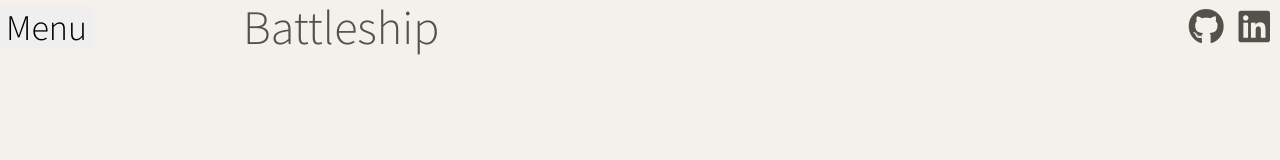
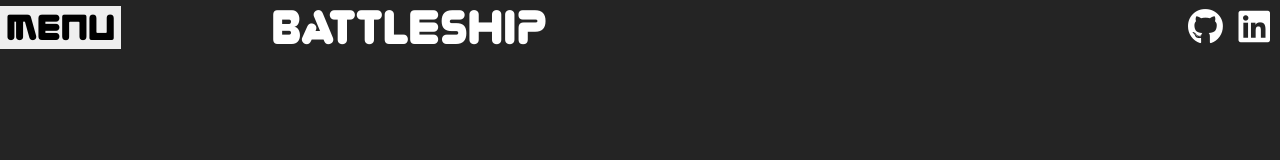
Before and after one commit to taejin5314/battle-ship, a website: page public/index.html in a window 1280 px wide. Drawn offline with nearby package versions, Linux system fonts and the light colour scheme.

Commit message:
add font and color

```diff
--- a/public/styles/layout.css
+++ b/public/styles/layout.css
@@ -3,8 +3,13 @@
  * https://css-tricks.com/international-box-sizing-awareness-day/
  * Do not modify these two selectors, please
  */
- html {
+html {
   box-sizing: border-box;
+}
+
+@font-face {
+  font-family: zorque;
+  src: url('../fonts/zorque.ttf');
 }
 
 *, *:before, *:after {
@@ -12,10 +17,10 @@
 }
 
 body {
-  color: #545149;
-  background-color: #f4f1ec;
+  color: #ffffff;
+  background-color: #242424;
   font-size: 24px;
-  font-family: "Source Sans Pro", sans-serif;
+  font-family: zorque;
   min-width: 300px;
 }
 body::-webkit-scrollbar {
```
